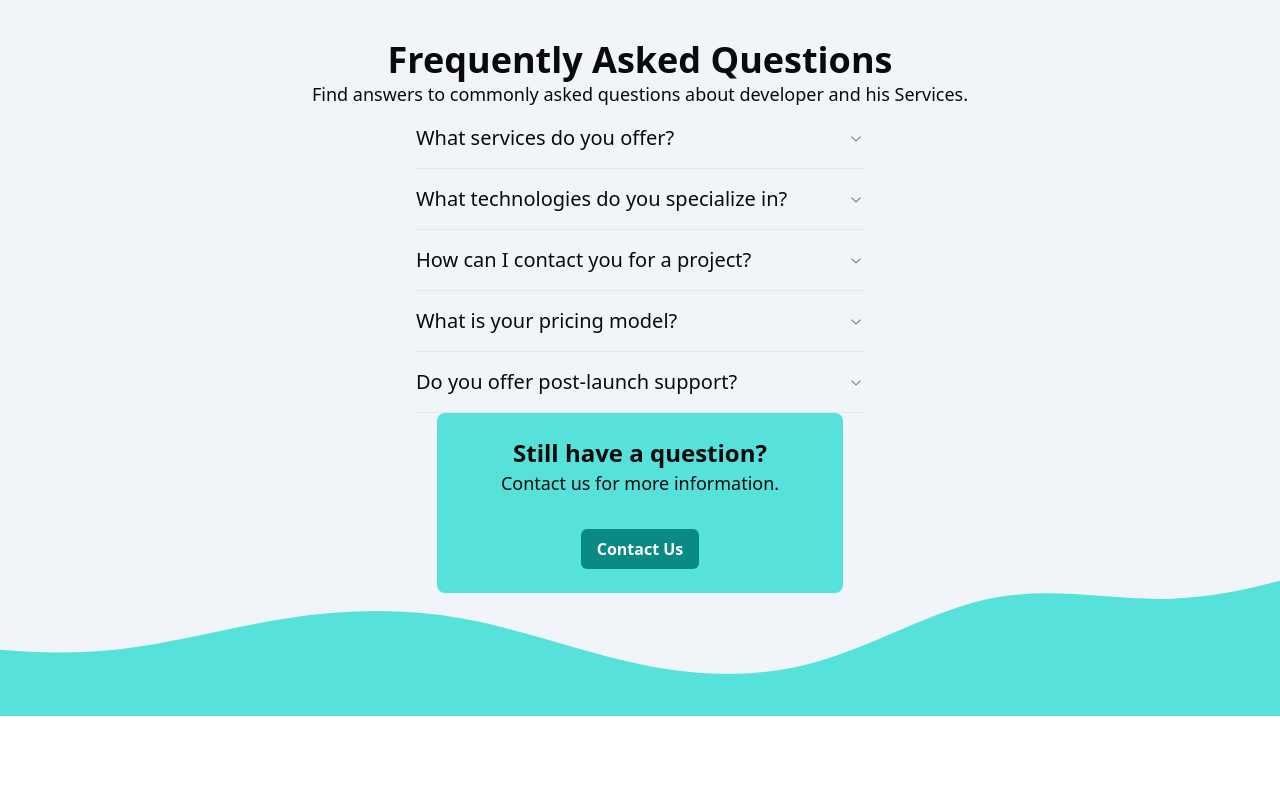
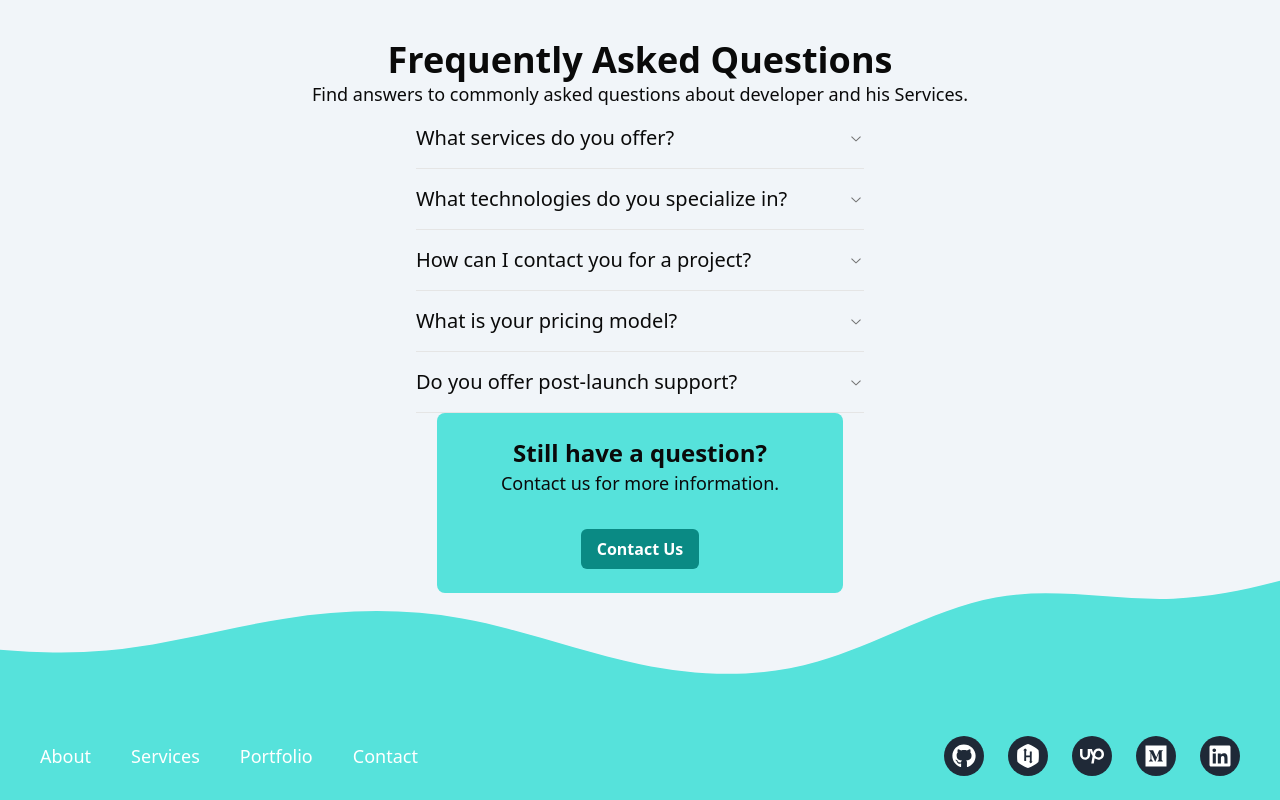
Before and after one commit to iamasadshah/iamasadshah-ibnerafi, a Next.js app: page / in a window 1280 px wide. Shown: the part 3435-4235 px from the top of the page. Before the commit the page ends 4151 px from the top, so only its background shows below. Built offline with nearby package versions, Linux system fonts and the light colour scheme.

Commit message:
Footer added

```diff
--- /dev/null
+++ b/src/app/components/Footer.tsx
@@ -0,0 +1,83 @@
+import React from "react";
+import { FaGithub, FaHackerrank, FaMedium, FaLinkedin } from "react-icons/fa";
+import { FaUpwork } from "react-icons/fa6";
+
+const Footer = () => {
+  return (
+    <footer className="flex flex-col lg:flex-row items-center justify-between bg-primary2 text-white py-6 -mt-1 px-10">
+      {/* Pages Links */}
+      <div className="flex space-x-6 mb-4 lg:mb-0 lg:space-x-10">
+        <a
+          href="#about"
+          className="text-sm lg:text-lg hover:text-primary transition duration-300"
+        >
+          About
+        </a>
+        <a
+          href="#services"
+          className="text-sm lg:text-lg hover:text-primary transition duration-300"
+        >
+          Services
+        </a>
+        <a
+          href="#portfolio"
+          className="text-sm lg:text-lg hover:text-primary transition duration-300"
+        >
+          Portfolio
+        </a>
+        <a
+          href="#contact"
+          className="text-sm lg:text-lg hover:text-primary transition duration-300"
+        >
+          Contact
+        </a>
+      </div>
+
+      {/* Social Icons */}
+      <div className="flex space-x-4 lg:space-x-6">
+        <a
+          href="https://github.com"
+          target="_blank"
+          rel="noopener noreferrer"
+          className="p-2 rounded-full bg-gray-800 hover:bg-primary transition duration-500 transform hover:scale-110"
+        >
+          <FaGithub size={24} />
+        </a>
+        <a
+          href="https://hackerrank.com"
+          target="_blank"
+          rel="noopener noreferrer"
+          className="p-2 rounded-full bg-gray-800 hover:bg-primary transition duration-500 transform hover:scale-110"
+        >
+          <FaHackerrank size={24} />
+        </a>
+        <a
+          href="https://upwork.com"
+          target="_blank"
+          rel="noopener noreferrer"
+          className="p-2 rounded-full bg-gray-800 hover:bg-primary transition duration-500 transform hover:scale-110"
+        >
+          <FaUpwork size={24} />
+        </a>
+        <a
+          href="https://medium.com"
+          target="_blank"
+          rel="noopener noreferrer"
+          className="p-2 rounded-full bg-gray-800 hover:bg-primary transition duration-500 transform hover:scale-110"
+        >
+          <FaMedium size={24} />
+        </a>
+        <a
+          href="https://linkedin.com"
+          target="_blank"
+          rel="noopener noreferrer"
+          className="p-2 rounded-full bg-gray-800 hover:bg-primary transition duration-500 transform hover:scale-110"
+        >
+          <FaLinkedin size={24} />
+        </a>
+      </div>
+    </footer>
+  );
+};
+
+export default Footer;
--- a/src/app/globals.css
+++ b/src/app/globals.css
@@ -145,7 +145,7 @@ html::-webkit-scrollbar {
 
 @layer components {
   .services-card {
-    @apply flex flex-col justify-center items-center py-4 space-y-2 px-4 text-center ring-1 shadow-lg shadow-white ring-gray-600 hover:shadow-lg hover:shadow-black;
+    @apply flex flex-col justify-center items-center py-4 space-y-2 px-4 text-center ring-1 shadow-lg shadow-white ring-gray-600 hover:shadow-lg hover:shadow-primary1;
   }
   .service-heading {
     @apply text-xl font-bold lg:text-2xl;
--- a/src/app/page.tsx
+++ b/src/app/page.tsx
@@ -4,6 +4,7 @@ import Services from "./components/Services";
 import About from "./components/About-me";
 import Projects from "./components/Projects";
 import FAQs from "./components/FAQs";
+import Footer from "./components/Footer";
 export default function Home() {
   return (
     <>
@@ -12,6 +13,7 @@ export default function Home() {
       <About />
       <Projects />
       <FAQs />
+      <Footer />
     </>
   );
 }
```
